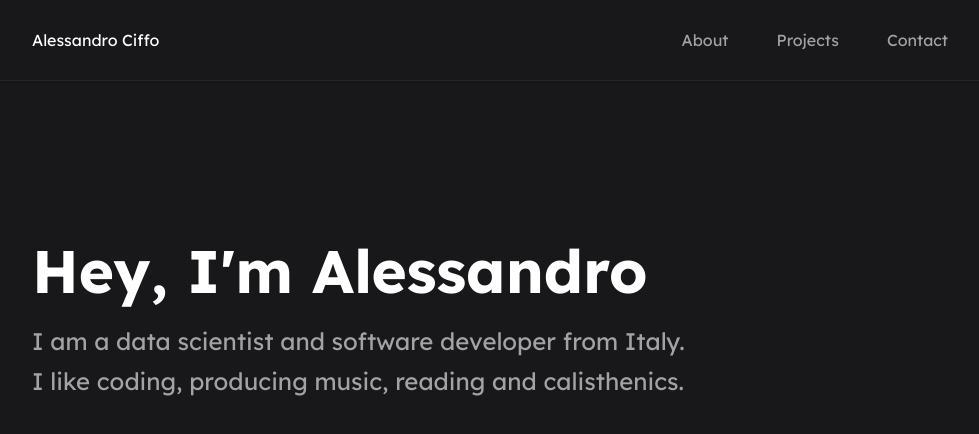
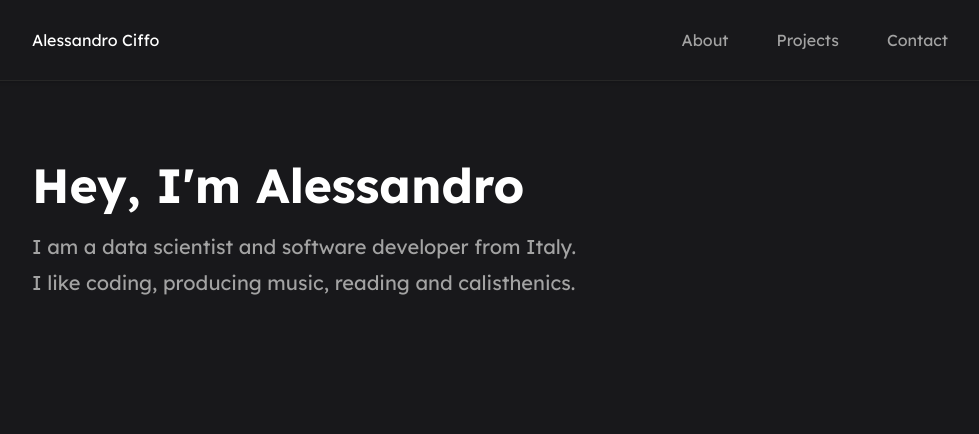
Before and after one commit to alessandro-ciffo/personal-website, a Next.js app: page / in a window 1280 px wide. Shown: the top 434 px of the page, without its empty margins (144-1123 px from the left). Built offline with nearby package versions, Linux system fonts and the light colour scheme.

Commit message:
fix: adjusted font size in home and 404

```diff
--- a/src/pages/404.js
+++ b/src/pages/404.js
@@ -28,15 +28,15 @@ const NotFoundPage = () => {
                     src="/vincent.gif"
                     alt="Vincent Vega confused"
                     layout="responsive"
-                    width={300}
-                    height={300}
+                    width={200}
+                    height={200}
                     className="rounded-lg"
                 />
             </div>
-            <div className="flex flex-col gap-8 text-center">
-                <h1 className="text-3xl md:text-5xl text-white font-bold">404 - Page not found</h1>
-                <p className="text-xl md:text-2xl text-neutral-400">The page you are looking for does not exist.</p>
-                <Link href="/" className="text-xl text-indigo-500 hover:text-indigo-300 font-medium">Go back to the homepage &rarr;</Link>
+            <div className="flex flex-col gap-4 text-center">
+                <h1 className="text-3xl md:text-4xl text-white font-bold">404 - Page not found</h1>
+                <p className="text-xl md:text-xl text-neutral-400">The page you are looking for does not exist.</p>
+                <Link href="/" className="text-lg text-indigo-400 hover:text-indigo-200 font-medium">Go back to the homepage &rarr;</Link>
             </div>
         </section>
     );
--- a/src/pages/index.js
+++ b/src/pages/index.js
@@ -1,10 +1,10 @@
 export default function Home() {
   return (
-    <section className="flex flew-row px-4 py-40 text-center text-white ">
+    <section className="flex flew-row px-4 py-20 text-center text-white ">
       <div className="flex flex-col text-left gap-2">
-        <h1 className="text-6xl font-bold mb-4">Hey, I'm Alessandro</h1>
-        <p className="text-2xl text-neutral-400">I am a data scientist and software developer from Italy.</p>
-        <p className="text-2xl text-neutral-400">I like coding, producing music, reading and calisthenics.</p>
+        <h1 className="text-5xl font-bold mb-4">Hey, I'm Alessandro</h1>
+        <p className="text-xl text-neutral-400">I am a data scientist and software developer from Italy.</p>
+        <p className="text-xl text-neutral-400">I like coding, producing music, reading and calisthenics.</p>
       </div>
     </section>
   );
```
